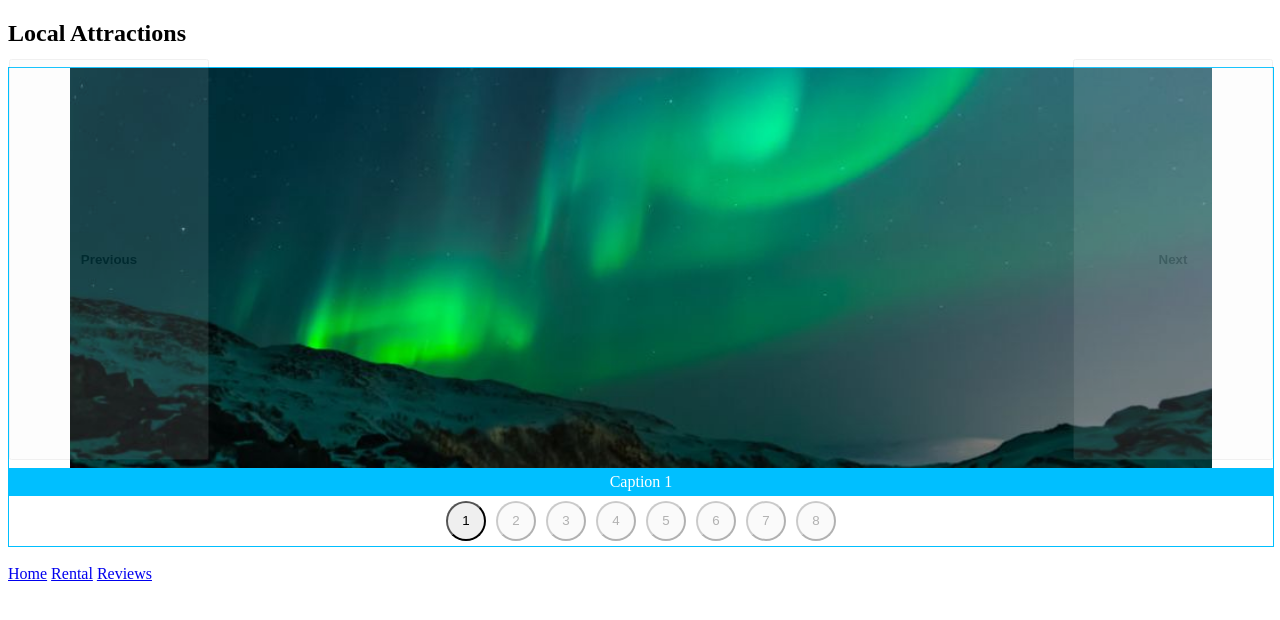
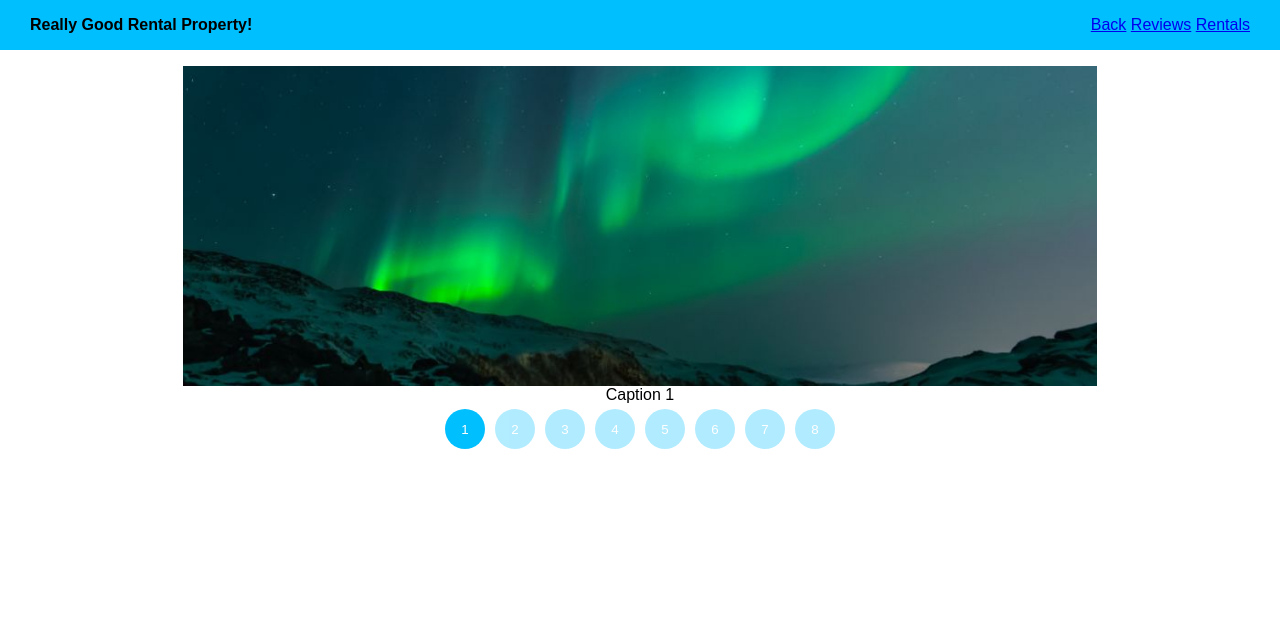
Before and after one commit to SchooledGit/WBcoursework, a Flask app: page /attractions in a window 1280 px wide. Shown: the top 620 px of the page. Run offline with Flask 2, Linux system fonts and the light colour scheme.

Commit message:
Add files via upload

```diff
--- a/bookingSite/main.py
+++ b/bookingSite/main.py
@@ -2,6 +2,7 @@ from flask import Flask, render_template
 from flask import request
 import csv
 import os
+import datetime
 from slide import Slide
 
 app = Flask(__name__)
@@ -17,18 +18,19 @@ def attractions():
     return render_template('attractions.html',slides=slides)
 @app.route('/reviews')
 def reviews():
-    inList = readFile('reviews.csv')
+    inList = readFile('static//reviews.csv')
     return render_template('reviews.html',inList=inList)
 @app.route('/rentals')
 def rentals():
-    inList = readWithoutColumnsFile('rentals.csv',[0, 1, 4])
+    inList = readWithoutColumnsFile('static//rentals.csv',[0, 1, 4])
     return render_template('rentals.html',inList=inList)
 @app.route('/bookings')
 def bookings():
     return render_template('bookings.html')
-@app.route('/adminlogin')
-def adminlogin():
-    return render_template('admin.html')
+@app.route('/admin')
+def admin():
+    inList = readFile('static//rentals.csv')
+    return render_template('admin.html', inList=inList)
 
 def readFile(aFile):
     with open(aFile, 'r') as inFile:
@@ -53,7 +55,7 @@ def addReview():
     inList = readFile(reviewFile)
 
     name = request.form['name']
-    date = datetime.datetime.today().strftime('%Y-%m-%d')
+    date = datetime.datetime.today().strftime('%d-%m-%Y')
     rating = request.form['rating']
     comment = request.form['comment']
     newReview = [name, date, rating, comment]
@@ -93,6 +95,21 @@ def addBooking():
     inList = readWithoutColumnsFile('static\\rentals.csv', [0, 1, 4])
     return render_template('rentals.html', inList=inList)
 
+@app.route('/editAdmin',methods=['POST'])
+def editAdmin():
+    bookingFile = 'static\\rentals.csv'
+    inList = readFile(bookingFile)
+    index = request.form['choice']
+    index = int(index) - 1
+    confirmed = inList[index][4]
+    if confirmed == "false":
+        confirmed = "true"
+    else:
+        confirmed = "false"
+    inList[index][4] = confirmed
+    writeFile(inList,bookingFile)
+    return render_template('admin.html', inList = inList)
+
 # https://stackoverflow.com/questions/5137497/find-current-directory-and-files-directory
 def loadSlides(pageName):
     # https://www.pythonforbeginners.com/files/reading-and-writing-files-in-python
--- a/bookingSite/static/css/defaults.css
+++ b/bookingSite/static/css/defaults.css
@@ -33,5 +33,4 @@
 
 body {
   margin-top: 3em;
-  font-family: Arial, Verdana, sans-serif;
 }
--- a/bookingSite/static/css/login.css
+++ b/bookingSite/static/css/login.css
@@ -32,13 +32,12 @@ input[type=text], input[type=password] {
   margin: 15% auto;
   border: 1px solid #888;
   width: 80%;
-  padding: 5px;
 }
 
 .close {
   /* CSS to position the close button*/
   float: right;
-  padding: 20px 20px;
+  padding: 0px 20px;
   top: 0;
   color: #000;
   font-size: 35px;
--- a/bookingSite/static/css/slideshow.css
+++ b/bookingSite/static/css/slideshow.css
@@ -1,9 +1,15 @@
 /* https://www.w3schools.com/howto/tryit.asp?filename=tryhow_js_slideshow, changed to look a bit better and some els have common looks */
 /* flexbox */
+body {
+  overflow-x: hidden;
+  overflow-y: scroll;
+  font-family: "Arial", "Verdana", sans-serif;
+}
+
 img {
-  height: 100%;
+  max-height: 100%;
   max-width: 100%;
-  font-family: "Arial", "Verdana", sans-serif;
+  margin: 0;
 }
 
 .dot-container {
@@ -16,36 +22,28 @@ img {
 
 .slideshow-container {
   width: 100%;
-  height:auto;
   margin: 0;
-  padding: 0;
   position: relative;
-  border: solid deepskyblue 1px;
 }
 
 .slide {
   display: none;
-  height: 400px;
+  height: 20em;
   max-width: 100%;
   text-align: center;
 }
 
 .caption {
-  background-color: deepskyblue;
-  color:white;
+  color: black;
   margin: auto;
+  font-size: 1em;
   text-align: center;
-  padding:5px;
-  display:none;
 }
 
 .dot {
   padding: 0;
   border-radius: 50%;
   opacity: 0.3;
-  margin:5px;
-  width:40px;
-  height:40px;
 }
 
 .dot:hover, .active {
@@ -53,12 +51,12 @@ img {
 }
 
 .prev, .next {
-  top:-9px;
-  height: 401px;
-  width: 200px;
+  height: 24em;
+  width: 25%;
+  top: 0;
   font-weight: bold;
   position: absolute;
-  opacity: 0.1;
+  opacity: 0;
 }
 
 .next {
@@ -70,14 +68,23 @@ img {
 }
 
 iframe {
-  width: 60%;
+  width: 100%;
   height: 100%;
-
 }
 
 .map-container {
   width: 100%;
-  height: 400px;
+  height: 20em;
   text-align: center;
   border: 0;
 }
+
+button {
+  background-color: deepskyblue;
+  color: white;
+  padding: 14px 20px;
+  margin 0;
+  border: none;
+  cursor: pointer;
+  width: 100px;
+}
--- a/bookingSite/static/reviews.csv
+++ b/bookingSite/static/reviews.csv
@@ -1,4 +1 @@
-2018-11-27,2018-11-28,Yacine,yacinedchaouch@gmail.com,false
-2018-11-22,2018-11-24,Oh Yeah?,bigboyvibes@gmail.com,false
-2018-11-30,2018-12-02,TheFinalTest,bbbb@gmail.com,false
-,,,,false
+test,2018-12-06,5,test
--- a/bookingSite/templates/attractions.html
+++ b/bookingSite/templates/attractions.html
@@ -3,12 +3,24 @@
 
 <head>
 	<title>Local Attractions</title>
+	<link rel="stylesheet" type="text/css" href="../static/css/defaults.css">
 	<link rel="stylesheet" type="text/css" href="../static/css/slideshow.css">
 	<link rel="icon" type="image/png" href="../static/images/icon.png">
 </head>
 
 <body>
-	<h2>Local Attractions</h2>
+	<header>
+		<div class="flex-container">
+			<h4 class="title">Really Good Rental Property!</h4>
+			<div class="links">
+				<a href="/">Back</a>
+				<a href="/reviews">Reviews</a>
+				<a href="/rentals">Rentals</a>
+			</div>
+		</div>
+	</header>
+
+	</br>
 
 	<!-- https://www.w3schools.com/howto/tryit.asp?filename=tryhow_js_slideshow -->
 	<!-- https://www.w3schools.com/tags/tryit.asp?filename=tryhtml_link_image -->
@@ -33,10 +45,6 @@
 
 		<script src="../static/js/slideshow.js"></script>
 	</div><br>
-
-	<a href="/">Home</a>
-	<a href="rental">Rental</a>
-	<a href="reviews">Reviews</a>
 </body>
 
 </html>
--- a/bookingSite/templates/rentals.html
+++ b/bookingSite/templates/rentals.html
@@ -12,7 +12,8 @@
 		<div class="flex-container">
 			<h4 class="thing">Rental Dates</h4>
 			<div class="links">
-				<a href="/">Home</a>
+				<a href="/">Back</a>
+				<a href="/attrafctions">Local Attractions</a>
 				<a href="/reviews">Reviews</a>
 			</div>
 		</div>
--- a/bookingSite/templates/reviews.html
+++ b/bookingSite/templates/reviews.html
@@ -12,7 +12,8 @@
 		<div class="flex-container">
 			<h4 class="thing">Review Us!</h4>
 			<div class="links">
-				<a href="/">Home</a>
+				<a href="/">Back</a>
+				<a href="/attractions">Local Attractions</a>
 				<a href="/rentals">Rentals</a>
 			</div>
 		</div>
```
Also changed, not shown: bookingSite/static/css/adminloginstyle.css (added, +42 -0 lines), bookingSite/static/css/forallstyle.css (added, +30 -0 lines), bookingSite/static/js/countrows.js (added, +22 -0 lines), bookingSite/static/rentals.csv (+3 -4 lines), bookingSite/templates/admin.html (+28 -3 lines), bookingSite/templates/home.html (+20 -23 lines).
